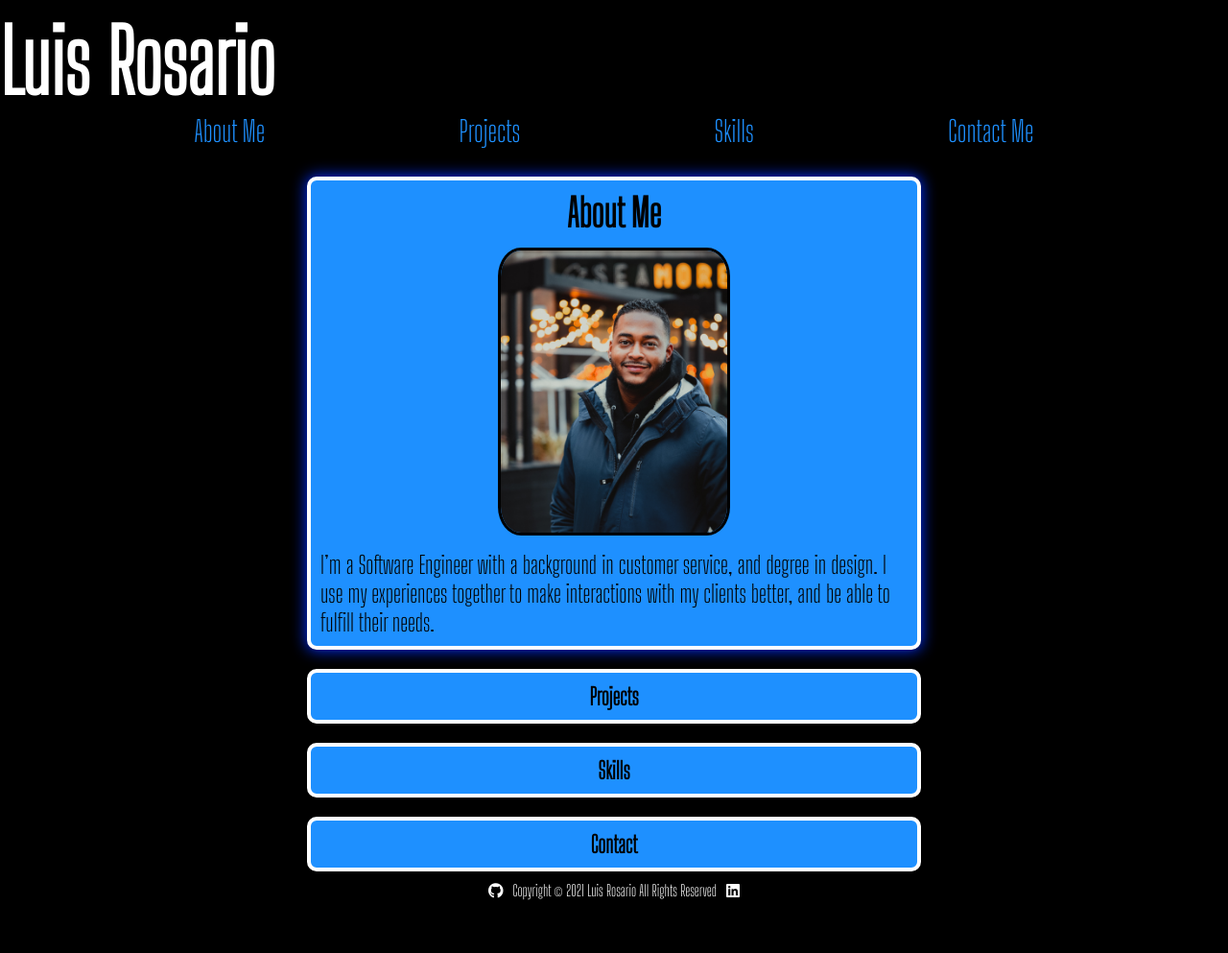
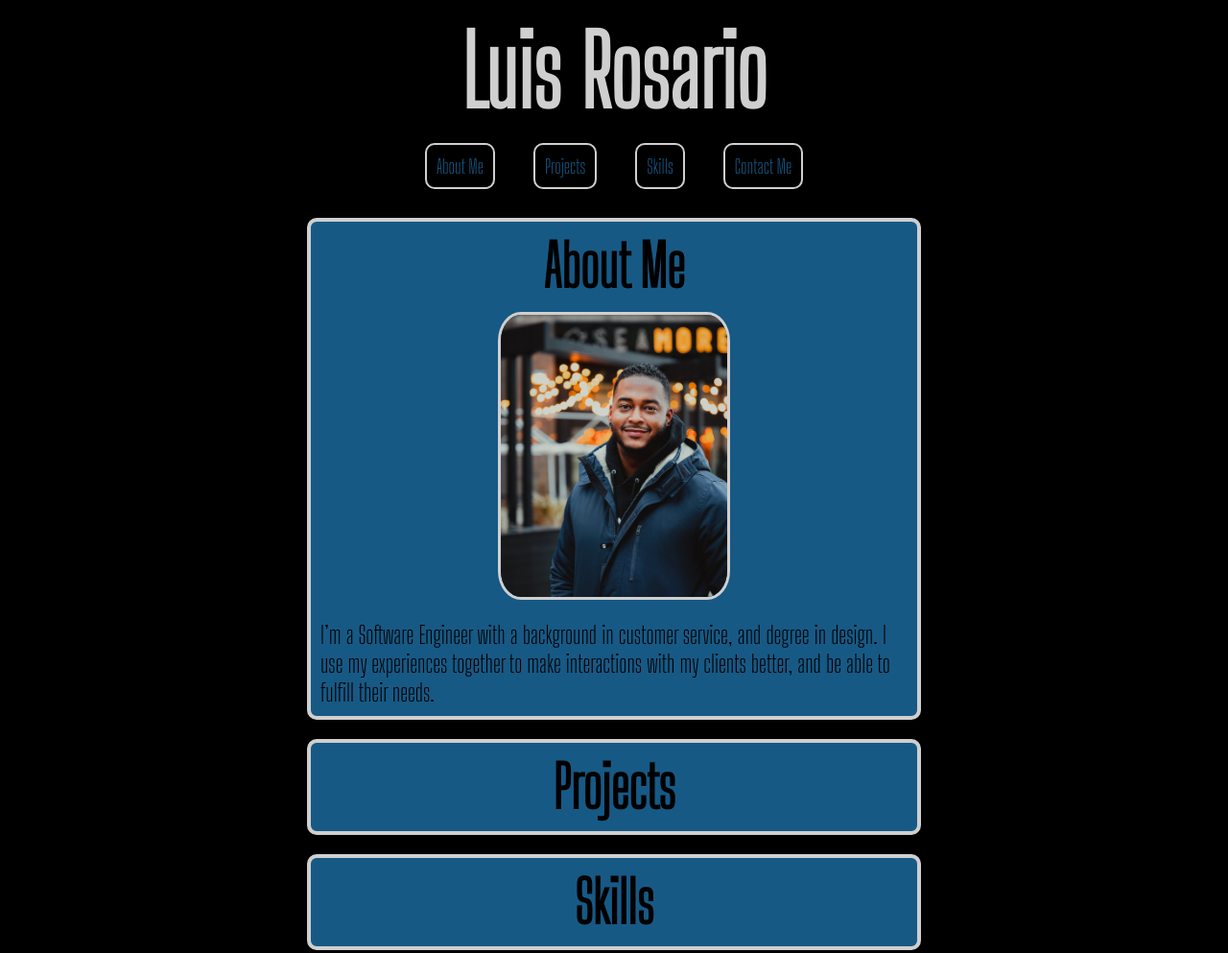
Before and after one commit to luisxros/portfolio, a plain HTML site: page index.html in a window 1280 px wide. Shown: the top 993 px of the page at 96% size. Before the commit the page ends 958 px from the top, so only its background shows below. Drawn offline with nearby package versions, Linux system fonts and the light colour scheme.

Commit message:
adds css variables and project images

```diff
--- a/css/style.css
+++ b/css/style.css
@@ -3,6 +3,13 @@
 * {
   box-sizing: border-box;
   margin: 0;
+}
+
+:root {
+  --first-color: rgba(24, 91, 136, 0.979);
+  --second-color:rgb(207, 207, 207);
+  --third-color: #686868;
+
 }
 
 body {
@@ -17,20 +24,21 @@ body {
   display: flex;
   flex-direction: column;
   justify-content: center;
+  align-items: center;
   background-color: black;
   width: 100%;
 
 }
 header h1 {
-  font-size: 90px;
-  color: white;
-  margin-top: 10px;
+  font-size: 100px;
+  color: var(--second-color);
+  margin: 15px;
 }
 
 main img {
   height: 300px;
   border-radius: 10%;
-  border: 3px solid black;
+  border: 3px solid var(--second-color);
   margin: 12px;
 }
 
@@ -53,14 +61,19 @@ footer p {
 nav {
   display: flex;
   flex-direction: row;
-  justify-content: space-evenly;
-
+  justify-content: center;
+  width: 50%;
 }
 
 nav > a {
   text-decoration: none;
-  color: dodgerblue;
-  font-size: 30px;
+  color: var(--first-color);
+  font-size: 20px;
+  border: 2px solid var(--second-color);
+  border-radius: 10px;
+  padding: 10px;
+  margin-left: 20px;
+  margin-right: 20px;
 }
 
 .about {
@@ -68,22 +81,19 @@ nav > a {
   flex-direction: column;
   justify-content: center;
   align-items: center;
-  border: 4px solid white;
+  border: 4px solid var(--second-color);
   border-radius: 10px;
   padding: 10px;
   width: 50%;
   margin: 10px;
-  background-color: dodgerblue;
-  box-shadow: 0 0 15px 1px rgb(0, 45, 245);
+  background-color: var(--first-color);
+  /* box-shadow: 0 0 15px 1px rgb(0, 45, 245); */
 }
 
 .bio {
   font-size: 25px;
 }
 
-.about h3 {
-  font-size: 40px;
-}
 
 .projects {
   display: flex;
@@ -93,10 +103,12 @@ nav > a {
   padding: 10px;
   width: 50%;
   margin: 10px;
-  background-color: dodgerblue;
-  border: 4px solid white;
+  background-color: var(--first-color);
+  border: 4px solid var(--second-color);
   border-radius: 10px;
 }
+
+
 
 .skills {
   display: flex;
@@ -106,8 +118,8 @@ nav > a {
   padding: 10px;
   width: 50%;
   margin: 10px;
-  background-color: dodgerblue;
-  border: 4px solid white;
+  background-color: var(--first-color);
+  border: 4px solid var(--second-color);
   border-radius: 10px;
 }
 
@@ -119,9 +131,13 @@ nav > a {
   padding: 10px;
   width: 50%;
   margin: 10px;
-  background-color: dodgerblue;
-  border: 4px solid white;
+  background-color: var(--first-color);
+  border: 4px solid var(--second-color);
   border-radius: 10px;
+}
+
+.about, .projects, .skills, .contact h2 {
+  font-size: 40px;
 }
 
 .footer a {
--- a/index.html
+++ b/index.html
@@ -30,7 +30,7 @@
     </header>
     <main class="main">
         <div class="about" id="about">
-            <h3>About Me</h3>
+            <h2>About Me</h2>
             <div class="img">
                 <img src="/img/C15A0300-Edit-Edit.jpg" alt="Luis Rosario">
             </div>
```
Also changed, not shown: img/post-it.png (added), img/super-information.png (added), img/tune-it-up.png (added), 1 other file.
